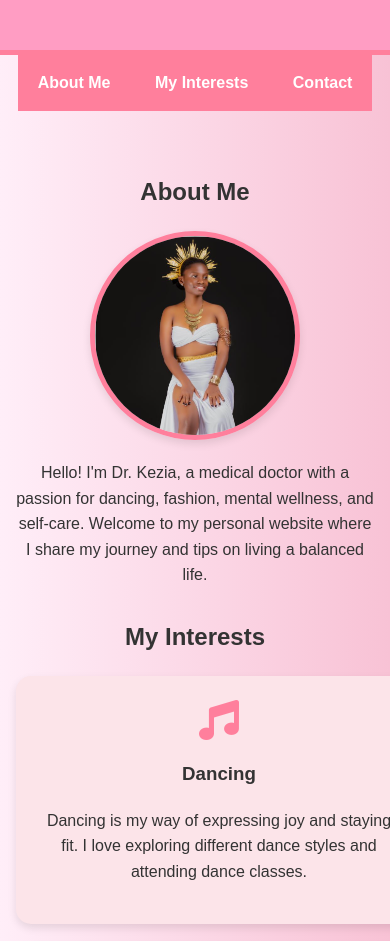
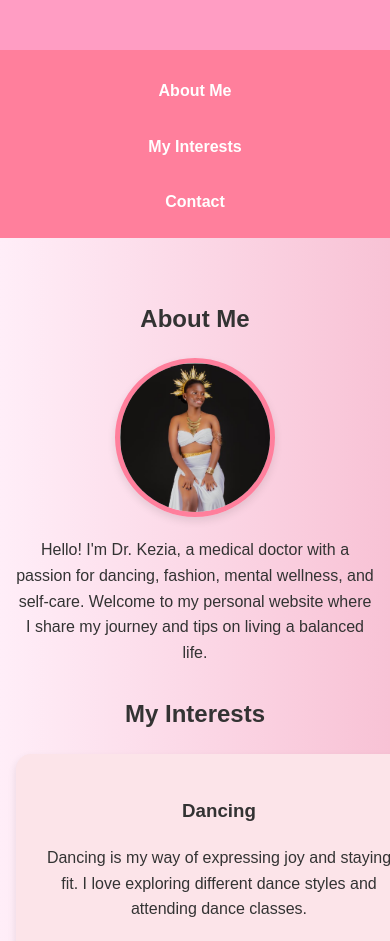
Before and after one commit to DrKeziaMawia/DrKeziaMawia.github.io, a plain HTML site: page index.html in a window 390 px wide. Shown: the part 159-1100 px from the top of the page. Drawn offline with Linux system fonts and the light colour scheme.

Commit message:
Updated HTML and CSS to improve responsiveness and design

```diff
--- a/index.html
+++ b/index.html
@@ -6,6 +6,7 @@
     <title>Dr. Kezia's Personal Website</title>
     <link rel="stylesheet" href="https://cdnjs.cloudflare.com/ajax/libs/font-awesome/6.0.0-beta3/css/all.min.css">
     <style>
+        /* General Styles */
         body {
             font-family: 'Arial', sans-serif;
             line-height: 1.6;
@@ -24,20 +25,19 @@
         }
 
         nav {
-            text-align: center; /* Center the content of the nav */
+            background: #ff7f9c; /* Medium pink background */
+            padding: 0.5em 0;
         }
 
         nav ul {
             list-style: none;
             padding: 0;
             margin: 0;
-            background: #ff7f9c; /* Medium pink background */
-            display: inline-block; /* Make ul fit content */
+            text-align: center;
         }
 
         nav ul li {
             display: inline;
-            margin: 0;
         }
 
         nav ul li a {
@@ -62,6 +62,15 @@
             margin: 30px auto;
             max-width: 800px;
             text-align: center;
+        }
+
+        .profile-pic {
+            max-width: 200px;
+            border-radius: 50%;
+            margin: 20px auto;
+            border: 5px solid #ff7f9c; /* Accent color border */
+            box-shadow: 0 4px 8px rgba(0,0,0,0.1); /* Soft shadow */
+            display: block;
         }
 
         .interest {
@@ -104,15 +113,6 @@
             text-decoration: underline;
         }
 
-        .profile-pic {
-            max-width: 200px;
-            border-radius: 50%;
-            margin: 20px auto;
-            border: 5px solid #ff7f9c; /* Accent color border */
-            box-shadow: 0 4px 8px rgba(0,0,0,0.1); /* Soft shadow */
-            display: block;
-        }
-
         .social-links {
             text-align: center;
             margin: 20px 0;
@@ -123,19 +123,38 @@
             margin: 0 15px;
             color: #ff7f9c; /* Light pink color for icons */
             text-decoration: none;
-            transition: color 0.3s ease;
+            transition: color 0.3s ease, transform 0.3s ease;
         }
 
         .social-icon:hover {
             color: #f76c8b; /* Darker pink on hover */
+            transform: scale(1.1);
         }
 
-        .social-icon {
-            transition: transform 0.3s ease;
+        /* Responsive Styles */
+        @media (max-width: 768px) {
+            nav ul {
+                text-align: center;
+            }
+
+            nav ul li {
+                display: block;
+            }
+
+            .interest i {
+                font-size: 30px;
+            }
         }
 
-        .social-icon:hover {
-            transform: scale(1.1);
+        @media (max-width: 480px) {
+            .profile-pic {
+                width: 150px;
+            }
+
+            .social-icon {
+                font-size: 24px;
+                margin: 0 10px;
+            }
         }
     </style>
 </head>
@@ -159,7 +178,7 @@
         <section id="interests">
             <h2>My Interests</h2>
             <div class="interest">
-                <i class="fas fa-music"></i> <!-- Music icon to represent dancing -->
+                <i class="fas fa-dance"></i>
                 <h3>Dancing</h3>
                 <p>Dancing is my way of expressing joy and staying fit. I love exploring different dance styles and attending dance classes.</p>
             </div>
@@ -185,7 +204,6 @@
                 <a href="https://www.linkedin.com/in/dr-kezia/" target="_blank" class="social-icon fab fa-linkedin"></a>
                 <a href="https://www.instagram.com/dr_kezia/" target="_blank" class="social-icon fab fa-instagram"></a>
                 <a href="https://twitter.com/dr_kezia" target="_blank" class="social-icon fab fa-twitter"></a>
-
                 <a href="mailto:keziamawia98@gmail.com" class="social-icon far fa-envelope"></a>
                 <a href="tel:+254704892447" class="social-icon fas fa-phone"></a>
             </div>
```
